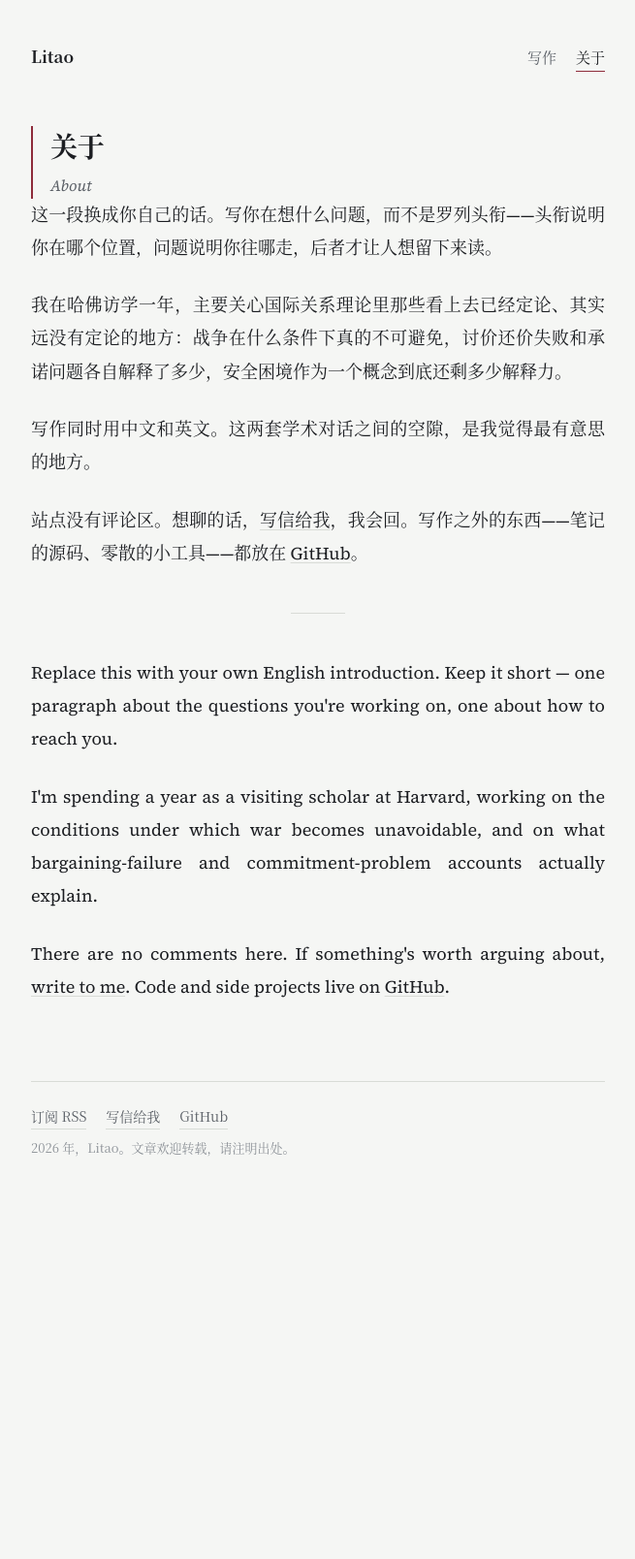
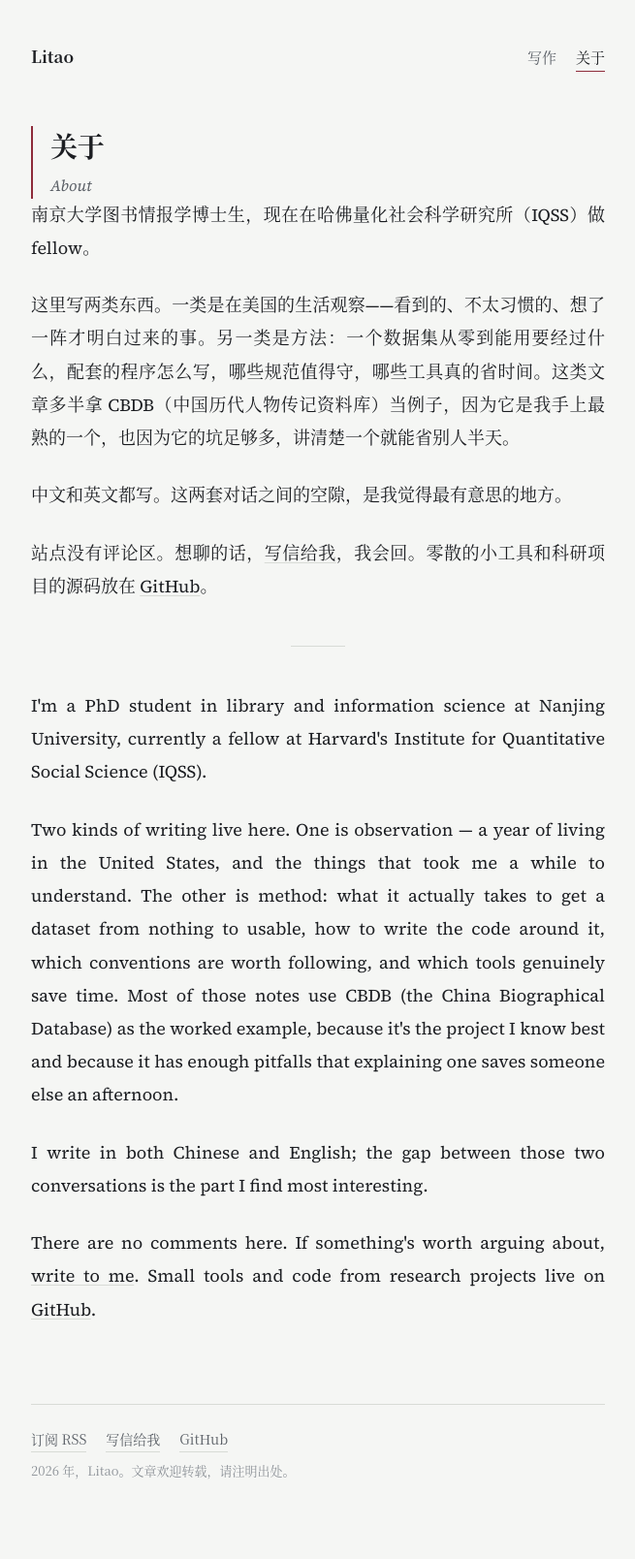
Before and after one commit to thetaaaaa/thetaaaaa.github.io, a Jekyll site: the page built from about.md, in a window 1280 px wide. Shown: the whole page at 97% size, without its empty margins (312-967 px from the left). Built offline with Jekyll 4.4.1, drawn with Linux system fonts in a browser that asks for light colours; before the commit the page ends 1275 px from its top, so only the background shows below that.

Commit message:
用真实的个人信息和站点定位替换模板占位文字
about.md：南京大学图书情报学博士生、哈佛 IQSS fellow；说明站点写
两类东西——在美国的生活观察，以及数据集建设与程序开发的规范方法和
工具推荐，以 CBDB 为例。中英文各一份。

_config.yml：tagline / tagline_en / description 同步改为新定位；
联系邮箱换成 litaolin@fas.harvard.edu。

README.md：说明仓库性质（站点源码与文章原文，非通用模板），首行给出
站点链接，并修正 wiki 相对链接（去掉根斜杠，否则在 GitHub 上 404）。

Co-Authored-By: Claude Opus 5 (1M context) <noreply@anthropic.com>

```diff
--- a/_config.yml
+++ b/_config.yml
@@ -4,10 +4,10 @@
 
 title: "Litao"                       # 站点名 / 你的名字
 title_en: "Litao"                    # 拉丁文写法，显示在名字下方
-tagline: "国际关系理论、政治哲学，以及一些日常的困惑。"
-tagline_en: "Notes on international relations theory and political philosophy."
+tagline: "在美国的生活观察，以及数据集和程序该怎么做——多半拿 CBDB 当例子。"
+tagline_en: "Notes from a year in the US, and on how research datasets actually get built."
 
-email: "you@example.com"             # 页脚的联系邮箱
+email: "litaolin@fas.harvard.edu"    # 页脚的联系邮箱
 github_username: "thetaaaaa"        # GitHub 用户名，页脚和「关于」页会链到你的主页
 url: "https://thetaaaaa.github.io"    # 换成你的 GitHub 用户名
 baseurl: ""                          # 用 USERNAME.github.io 仓库就留空
@@ -17,7 +17,7 @@ baseurl: ""                          # 用 USERNAME.github.io 仓库就留空
 # ─────────────────────────────────────────────────────────────
 
 lang: "zh"
-description: "国际关系理论、政治哲学的写作与笔记。"
+description: "在美国的生活观察，以及数据集建设、程序开发的规范方法与工具推荐，以 CBDB 为例。"
 
 # 正文字体：想换成黑体（Windows 下屏显更清晰），把 serif 改成 sans
 typeface: serif
--- a/about.md
+++ b/about.md
@@ -5,18 +5,20 @@ title_en: "About"
 permalink: /about/
 ---
 
-这一段换成你自己的话。写你在想什么问题，而不是罗列头衔——头衔说明你在哪个位置，问题说明你往哪走，后者才让人想留下来读。
+南京大学图书情报学博士生，现在在哈佛量化社会科学研究所（IQSS）做 fellow。
 
-我在哈佛访学一年，主要关心国际关系理论里那些看上去已经定论、其实远没有定论的地方：战争在什么条件下真的不可避免，讨价还价失败和承诺问题各自解释了多少，安全困境作为一个概念到底还剩多少解释力。
+这里写两类东西。一类是在美国的生活观察——看到的、不太习惯的、想了一阵才明白过来的事。另一类是方法：一个数据集从零到能用要经过什么，配套的程序怎么写，哪些规范值得守，哪些工具真的省时间。这类文章多半拿 CBDB（中国历代人物传记资料库）当例子，因为它是我手上最熟的一个，也因为它的坑足够多，讲清楚一个就能省别人半天。
 
-写作同时用中文和英文。这两套学术对话之间的空隙，是我觉得最有意思的地方。
+中文和英文都写。这两套对话之间的空隙，是我觉得最有意思的地方。
 
-站点没有评论区。想聊的话，[写信给我](mailto:{{ site.email }})，我会回。写作之外的东西——笔记的源码、零散的小工具——都放在 [GitHub](https://github.com/{{ site.github_username }})。
+站点没有评论区。想聊的话，[写信给我](mailto:{{ site.email }})，我会回。零散的小工具和科研项目的源码放在 [GitHub](https://github.com/{{ site.github_username }})。
 
 <hr>
 
-Replace this with your own English introduction. Keep it short — one paragraph about the questions you're working on, one about how to reach you.
+I'm a PhD student in library and information science at Nanjing University, currently a fellow at Harvard's Institute for Quantitative Social Science (IQSS).
 
-I'm spending a year as a visiting scholar at Harvard, working on the conditions under which war becomes unavoidable, and on what bargaining-failure and commitment-problem accounts actually explain.
+Two kinds of writing live here. One is observation — a year of living in the United States, and the things that took me a while to understand. The other is method: what it actually takes to get a dataset from nothing to usable, how to write the code around it, which conventions are worth following, and which tools genuinely save time. Most of those notes use CBDB (the China Biographical Database) as the worked example, because it's the project I know best and because it has enough pitfalls that explaining one saves someone else an afternoon.
 
-There are no comments here. If something's worth arguing about, [write to me](mailto:{{ site.email }}). Code and side projects live on [GitHub](https://github.com/{{ site.github_username }}).
+I write in both Chinese and English; the gap between those two conversations is the part I find most interesting.
+
+There are no comments here. If something's worth arguing about, [write to me](mailto:{{ site.email }}). Small tools and code from research projects live on [GitHub](https://github.com/{{ site.github_username }}).
```
Also changed, not shown: README.md.
